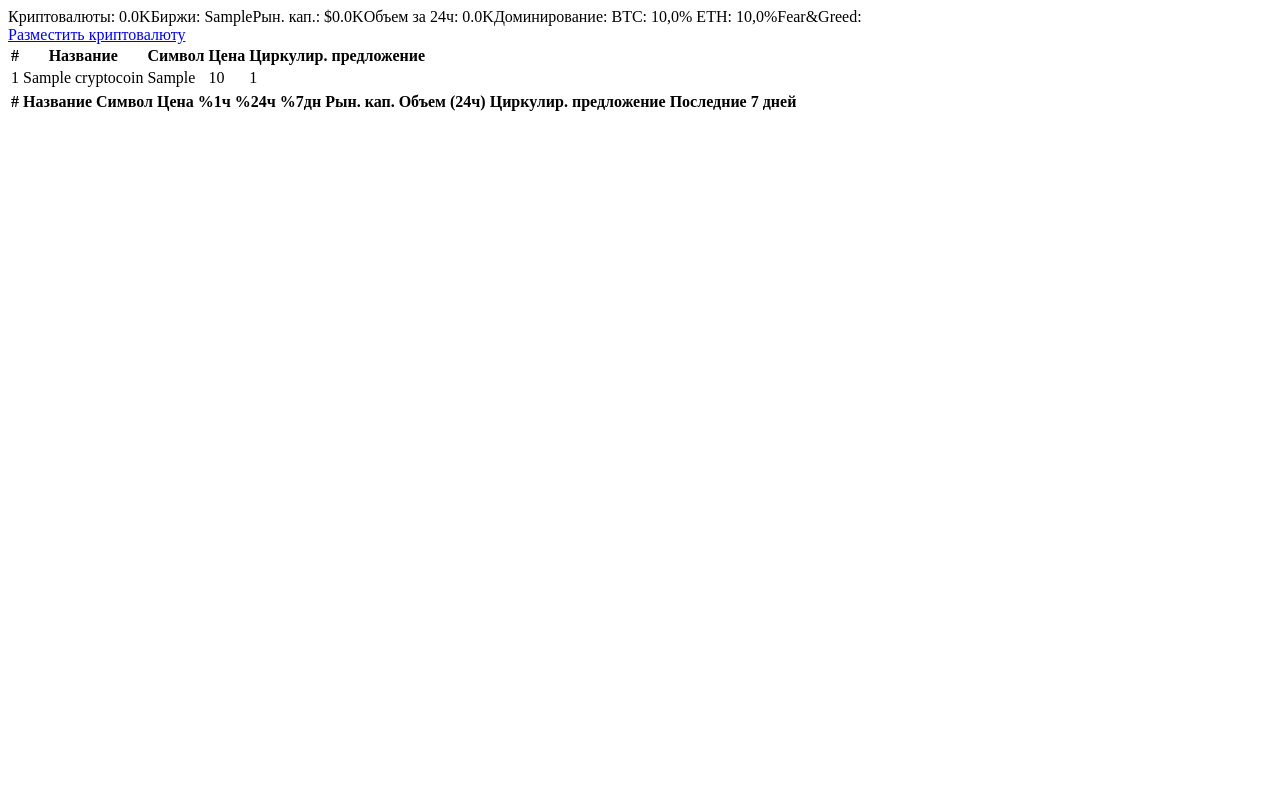
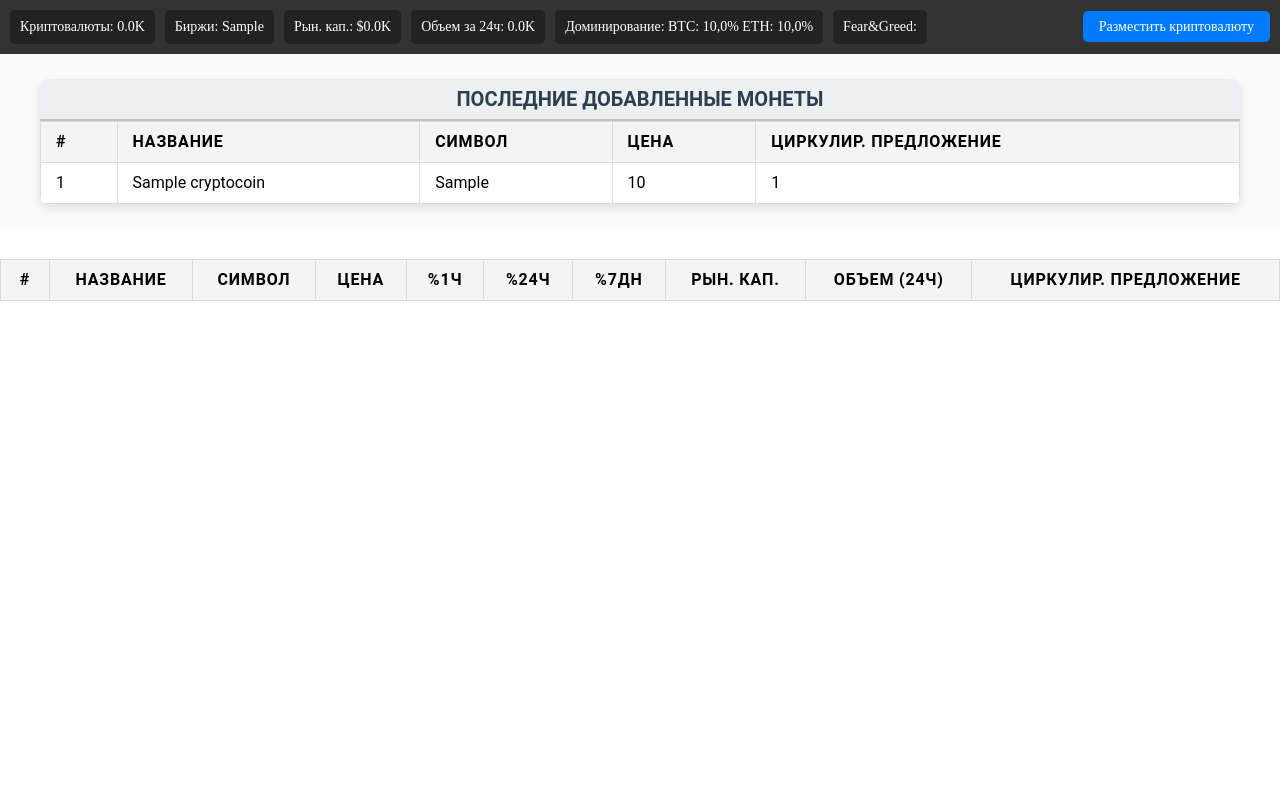
Before and after one commit to BlackMamba51/CryptoAnalysis, a Django app: template apps/analytics/templates/analytics/index.html in a window 1280 px wide. Run offline with Django 5.2, Linux system fonts and the light colour scheme; tables that the repository leaves empty hold one stand-in row (values such as "Sample post"); the template is opened without the code that fills it: values that come from a table or form of the project are taken from there, most other values are stand-ins (such as "Sample title", 1, 10 or a date in 2020); lists and menus that the app fills with data are empty.

Commit message:
added styles for tables and second header on main page

```diff
--- /dev/null
+++ b/apps/analytics/static/css/style.css
@@ -0,0 +1,157 @@
+/*Обнуление*/
+*{padding: 0;margin: 0;border: 0;}
+*,*:before,*:after{-moz-box-sizing: border-box;-webkit-box-sizing: border-box;box-sizing: border-box;}
+:focus,:active{outline: none;}
+a:focus,a:active{outline: none;}
+nav,footer,header,aside{display: block;}
+html,body{height:100%;width:100%;font-size:100%;line-height:1;font-size:14px;-ms-text-size-adjust:100%;-moz-text-size-adjust:100%;-webkit-text-size-adjust:100%;}
+input,button,textarea{font-family:inherit;}
+input::-ms-clear{display: none;}
+button{cursor: pointer;}
+button::-moz-focus-inner{padding:0;border:0;}
+a,a:visited{text-decoration: none;}
+a:hover{text-decoration: none;}
+ul li{list-style: none;}
+img{vertical-align: top;}
+h1,h2,h3,h4,h5,h6{font-size:inherit;font-weight: inherit;}
+/*--------------------*/
+@import url('https://fonts.googleapis.com/css2?family=Roboto:wght@400;700&display=swap');
+
+.container {
+    max-width: 1600px;
+    margin: 0 auto;
+}
+
+.header {
+    background-color: #333;
+    color: white;
+}
+.header__secondary {
+    padding: 10px;
+    display: flex;
+    justify-content: space-between;
+}
+.header__general-info {
+    display: flex;
+    flex-wrap: wrap;
+    gap: 10px;
+}
+
+.general-info__item {
+    padding: 10px;
+    border-radius: 5px;
+    background-color: #222;
+}
+
+.header__btn-content {
+    margin-top: 10px;
+}
+
+.btn-content__add-coin {
+    padding: 8px 16px;
+    color: white;
+    background-color: #007bff;
+    text-decoration: none;
+    border-radius: 5px;
+}
+.btn-content__add-coin:hover {
+    box-shadow: 2px 2px 5px #007bff;
+    transition: ease all 0.3s;
+}
+
+#new_coins caption {
+    font-family: 'Roboto', sans-serif;
+    font-size: 20px;
+    font-weight: 700;
+    color: #2c3e50;
+    padding: 10px 0;
+    text-align: center;
+    background-color: #ecf0f1;
+    border-bottom: 2px solid #bdc3c7;
+    text-transform: uppercase;
+}
+
+.added-coins {
+    /* Основной блок страницы */
+    font-family: 'Roboto', sans-serif;
+    background-color: #fafafa;
+    padding: 25px 0;
+}
+
+.added-coins .container {
+    max-width: 1200px;
+}
+
+.added-coins__table {
+    background-color: #fff;
+    border-radius: 8px;
+    overflow: hidden;
+    box-shadow: 0 4px 10px rgba(0, 0, 0, 0.1);
+}
+
+/* Стилизация таблицы */
+#new_coins {
+    width: 100%;
+    border-collapse: collapse;
+    font-size: 16px;
+}
+
+#new_coins th,
+#new_coins td {
+    padding: 12px 15px;
+    border: 1px solid #dcdcdc; /* аккуратный бордер */
+    text-align: left;
+}
+
+/* Стилизация заголовков таблицы */
+#new_coins th {
+    background-color: #f4f4f4;
+    text-transform: uppercase;
+    letter-spacing: 0.05em;
+    font-weight: 700;
+}
+
+/* Эффект при наведении на строку таблицы */
+#new_coins tr:hover {
+    background-color: #eef6ff;
+}
+
+/* Секция crypto */
+.crypto {
+    margin-top: 30px;
+    font-family: 'Roboto', sans-serif;
+}
+
+.sticky {
+    position: sticky;
+    top: 0;
+    z-index: 10;
+}
+/* Стили для таблицы */
+#crypto__table {
+    width: 100%;
+    border-collapse: collapse;
+    font-size: 16px;
+}
+
+/* Общие стили для ячеек таблицы */
+#crypto__table th,
+#crypto__table td {
+    padding: 12px 15px;
+    border: 1px solid #dcdcdc; /* аккуратная рамка */
+    cursor: pointer;
+}
+
+/* Заголовки таблицы */
+#crypto__table th {
+    background-color: #f4f4f4;
+    text-transform: uppercase;
+    letter-spacing: 0.05em;
+    font-weight: 700;
+}
+
+/* Hover-эффект для строк таблицы */
+#crypto__table tr:hover {
+    background-color: #eef6ff;
+    transition: ease all 0.3s;
+}
--- a/apps/analytics/templates/analytics/index.html
+++ b/apps/analytics/templates/analytics/index.html
@@ -1,22 +1,40 @@
+
+<!DOCTYPE html>
+<html lang="en">
+<head>
+    {% load static %}
+    <meta charset="UTF-8">
+    <meta name="viewport" content="width=device-width, initial-scale=1.0">
+    <link rel="stylesheet" href="{% static 'css/style.css' %}">
+    <title>Crypto</title>
+</head>
+<body class="page">
+    <div class="wrapper">
+        <div class="content">
             {% load custom_filters %}
-<div class="secondary-header">
-    <div class="general-info" style="display: flex; ">
-        <div>Криптовалюты: {{ data.data.total_crypto_dex_currencies|formatNumbers}}</div>
-        <div>Биржи: {{ data.data.active_exchanges }}</div>
-        <div>Рын. кап.: ${{ data.data.quote.USD.total_market_cap|formatNumbers }}</div>
-        <div>Объем за 24ч: {{ data.data.quote.USD.total_volume_24h|formatNumbers }}</div>
-        <div>Доминирование: BTC: {{ data.data.btc_dominance|floatformat:1 }}% ETH: {{ data.data.eth_dominance|floatformat:1 }}%</div>
-        <div>Fear&Greed:</div>
+            <header class="header">
+                <div class="container">
+                    <div class="header__secondary">
+                        <div class="header__general-info" style="display: flex; ">
+                            <div class="general-info__item">Криптовалюты: {{ data.data.total_crypto_dex_currencies|formatNumbers}}</div>
+                            <div class="general-info__item">Биржи: {{ data.data.active_exchanges }}</div>
+                            <div class="general-info__item">Рын. кап.: ${{ data.data.quote.USD.total_market_cap|formatNumbers }}</div>
+                            <div class="general-info__item">Объем за 24ч: {{ data.data.quote.USD.total_volume_24h|formatNumbers }}</div>
+                            <div class="general-info__item">Доминирование: BTC: {{ data.data.btc_dominance|floatformat:1 }}% ETH: {{ data.data.eth_dominance|floatformat:1 }}%</div>
+                            <div class="general-info__item">Fear&Greed:</div>
                         </div>
-    <div class="btn-content-add">
-        <a class="add-coin" href="{% url 'add_crypto' %}">Разместить криптовалюту</a>
+                        <div class="header__btn-content">
+                            <a class="btn-content__add-coin" href="{% url 'add_crypto' %}">Разместить криптовалюту</a>
                         </div>
                     </div>
-
-
-<div class="added-coins">
+                </div>
+            </header>
+            <section class="added-coins">
+                <div class="container">
+                    <div class="added-coins__table">
                         <table id="new_coins">
-        <tr>
+                            <caption>Последние добавленные монеты</caption>
+                            <tr class="added-coins__row">
                                 <th>#</th>
                                 <th>Название</th>
                                 <th>Символ</th>
@@ -24,7 +42,7 @@
                                 <th>Циркулир. предложение</th>
                             </tr>
                             {% for el in db_data %}
-            <tr>
+                                <tr class="added-coins__row">
                                     <td>{{ forloop.counter }}</td>
                                     <td>{{ el.coin_name }}</td>
                                     <td>{{ el.coin_symbol }}</td>
@@ -34,9 +52,12 @@
                             {% endfor %}
                         </table>
                     </div>
-
-<table id="crypto-table">
-    <tr>
+                </div>
+            </section>
+            <section class="crypto">
+                <div class="container">
+                    <table id="crypto__table">
+                        <tr class="crypto__row sticky">
                             <th>#</th>
                             <th>Название</th>
                             <th>Символ</th>
@@ -47,11 +68,15 @@
                             <th>Рын. кап.</th>
                             <th>Объем (24ч)</th>
                             <th>Циркулир. предложение</th>
-        <th>Последние 7 дней
-            <div id='chart-div'></div>
-        </th>
                         </tr>
                     </table>
+                </div>
+            </section>
+        </div>
+    </div>
+</body>
+</html>
+
 
 
 <script>
@@ -81,8 +106,8 @@
         fetch('api/crypto/').then(response => response.json())
         .then(data => {
             console.log(data);
-            let cryptoTable = document.getElementById("crypto-table");
-            cryptoTable.innerHTML = `<tr>
+            let cryptoTable = document.getElementById("crypto__table");
+            cryptoTable.innerHTML = `<tr class="crypto__row sticky">
                         <th>#</th>
                         <th>Название</th>
                         <th>Символ</th>
@@ -93,9 +118,6 @@
                         <th>Рын. кап.</th>
                         <th>Объем (24ч)</th>
                         <th>Циркулир. предложение</th>
-                        <th>Последние 7 дней
-                            <div id='chart-div'></div>
-                        </th>
                     </tr>`;
             data.forEach((crypto, index) => {
                 const coinCapit = Math.round((crypto.quote.USD.market_cap))
@@ -112,9 +134,6 @@
                         <td>$${formattedCoinCapit}</td>
                         <td>$${formattedVolume}</td>
                         <td>${formatNumber(crypto.total_supply)}</td>
-                        <td>Последние 7 дней
-                            <div id='chart-div'></div>
-                        </td>
                     </tr>`;
                 cryptoTable.innerHTML += row
             });
--- a/mysite/settings.py
+++ b/mysite/settings.py
@@ -135,7 +135,8 @@ USE_TZ = True
 # Static files (CSS, JavaScript, Images)
 # https://docs.djangoproject.com/en/5.2/howto/static-files/
 
-STATIC_URL = 'static/'
+STATIC_URL = '/static/'
+STATICFILES_DIRS = [os.path.join(BASE_DIR, 'static')]
 
 # Default primary key field type
 # https://docs.djangoproject.com/en/5.2/ref/settings/#default-auto-field
```
Lines whose indentation alone changed are shown as unchanged.
